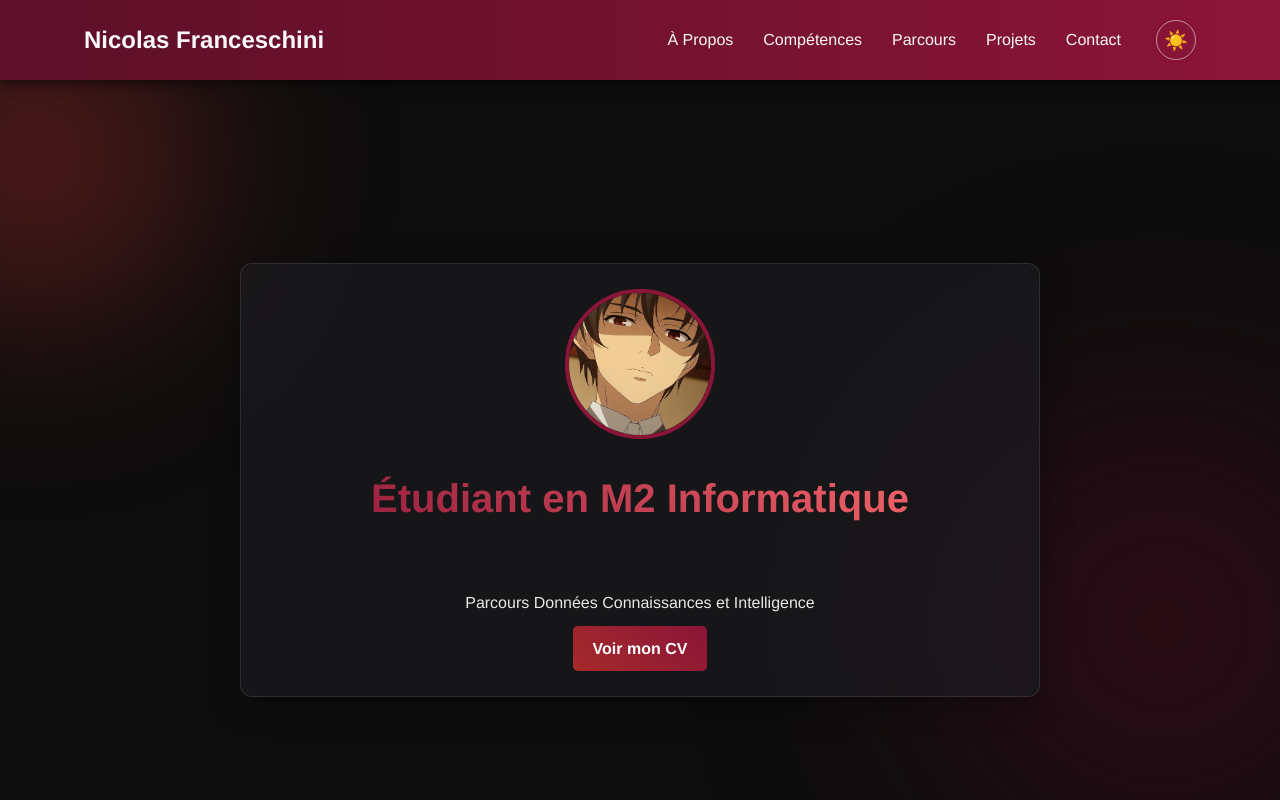
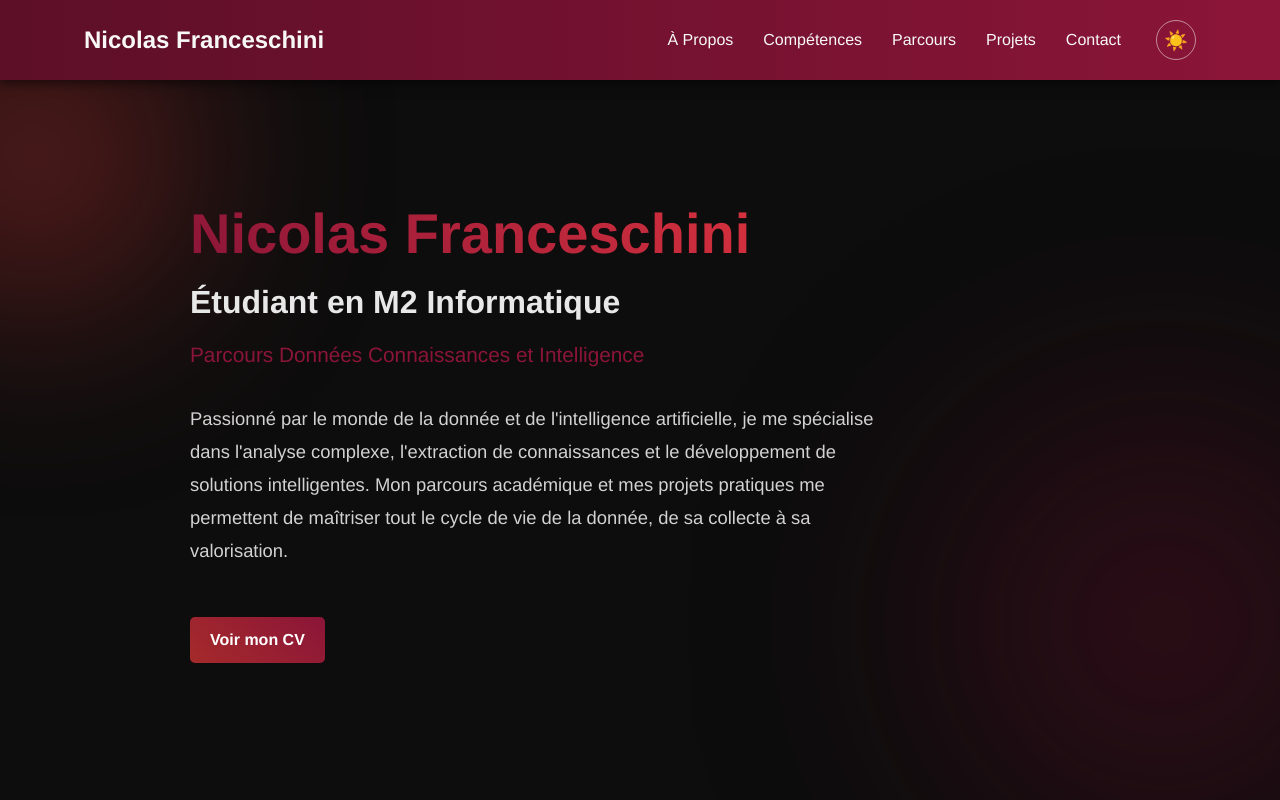
Before and after one commit to Teccybeck/Portfolio_Nicolas_Franceschini, a plain HTML site: page index.html in a window 1280 px wide. Shown: the top 800 px of the page. Drawn offline with Linux system fonts and the light colour scheme.

Commit message:
Add files via upload

```diff
--- a/css/style.css
+++ b/css/style.css
@@ -1,4 +1,6 @@
+/* --- 1. Réinitialisation et Variables Globales --- */
 :root {
+    /* Thème Sombre */
     --primary-color: #8b1538;
     --secondary-color: #5d0f28;
     --glow-color: #ff4040;
@@ -7,7 +9,6 @@
     --gradient-main: linear-gradient(90deg, #5d0f28 0%, #8b1538 100%);
     --gradient-accent: linear-gradient(45deg, #a52a2a, #8b1538);
     --font-stack: 'Helvetica Neue', Helvetica, Arial, sans-serif;
-
     --background-html: #0d0d0d;
     --card-bg: rgba(28, 28, 30, 0.7);
     --card-border: rgba(255, 255, 255, 0.1);
@@ -16,6 +17,7 @@
     --timeline-point-bg: #1a1a1a;
 }
 
+/* Thème Clair */
 body.light-mode {
     --text-color: #343A40;
     --text-accent: #000000;
@@ -53,7 +55,7 @@ body.light-mode {
     background-color: var(--background-html);
 }
 
-/* Lueurs de fond */
+/* Lueurs en fond */
 body::before, body::after {
     content: '';
     position: fixed;
@@ -65,7 +67,7 @@ body::before, body::after {
 }
 
 body.light-mode::before, body.light-mode::after {
-    opacity: 0 !important;
+    opacity: 0 !important; /* Cache les lueurs en mode clair */
 }
 
 body::before {
@@ -96,6 +98,7 @@ body::after {
     to { transform: translate(-20px, -40px) scale(1.1); opacity: 0.6; }
 }
 
+/* --- Conteneur principal --- */
 .container {
     width: 90%;
     max-width: 1200px;
@@ -103,6 +106,7 @@ body::after {
     padding: 0 20px;
 }
 
+/* --- Header --- */
 .main-header {
     background: var(--gradient-main);
     color: white;
@@ -184,7 +188,6 @@ body.light-mode section:nth-child(even) {
     background-color: #f8f8f8;
 }
 
-
 h2 {
     font-size: 2.5em;
     margin-bottom: 60px;
@@ -201,7 +204,7 @@ body.light-mode h2 {
     color: var(--primary-color);
 }
 
-.skills-category, .project-card, .profile-info, .timeline-item {
+.skills-category, .project-card, .timeline-item {
     background-color: var(--card-bg);
     backdrop-filter: blur(12px);
     -webkit-backdrop-filter: blur(12px);
@@ -214,7 +217,6 @@ body.light-mode h2 {
 
 body.light-mode .skills-category,
 body.light-mode .project-card,
-body.light-mode .profile-info,
 body.light-mode .timeline-item {
     backdrop-filter: none;
     -webkit-backdrop-filter: none;
@@ -225,28 +227,76 @@ body.light-mode .timeline-item {
     box-shadow: 0 0 20px var(--hover-shadow-color);
 }
 
+/* A propos */
 #about.hero {
-    min-height: 100vh;
+    min-height: 80vh;
     display: flex;
     flex-direction: column;
     justify-content: center;
+    padding-top: 120px;
+    text-align: left;
 }
 
 .profile-info {
-    max-width: 800px;
+    max-width: 900px;
     margin: 0 auto;
+    background: transparent;
+    backdrop-filter: none;
+    border: none;
+    box-shadow: none;
+    padding: 0;
 }
 
-.profile-pic {
-    width: 150px;
-    height: 150px;
-    border-radius: 50%;
-    object-fit: cover;
-    margin-bottom: 20px;
-    border: 4px solid var(--primary-color);
+.hero-title {
+    font-size: 3.5em;
+    font-weight: 800;
+    margin-bottom: 10px;
+    background: -webkit-linear-gradient(45deg, var(--primary-color), var(--glow-color));
+    -webkit-background-clip: text;
+    background-clip: text;
+    -webkit-text-fill-color: transparent;
+    line-height: 1.2;
 }
 
-/* --- Section Compétences --- */
+#about.hero h2 {
+    font-size: 2em;
+    margin-bottom: 10px;
+    text-align: left;
+    background: none;
+    -webkit-text-fill-color: var(--text-color);
+    color: var(--text-color);
+}
+
+.hero-subtitle {
+    font-size: 1.3em;
+    color: var(--primary-color);
+    font-weight: 500;
+    margin-bottom: 30px;
+}
+
+.hero-description {
+    font-size: 1.15em;
+    line-height: 1.8;
+    max-width: 700px;
+    margin-bottom: 40px;
+    color: var(--text-color);
+    opacity: 0.9;
+}
+
+body.light-mode .hero-title {
+    background: -webkit-linear-gradient(45deg, var(--secondary-color), var(--primary-color));
+    -webkit-background-clip: text;
+    background-clip: text;
+    -webkit-text-fill-color: transparent;
+}
+
+body.light-mode #about.hero h2,
+body.light-mode .hero-description {
+    color: var(--text-color);
+    -webkit-text-fill-color: initial;
+}
+
+/* Compétences */
 .skills-grid {
     display: grid;
     grid-template-columns: repeat(2, 1fr);
@@ -288,11 +338,19 @@ body.light-mode .skills-category h3 {
     transition: all 0.3s ease;
 }
 
+body.light-mode .skills-category li {
+    background-color: #e9ecef;
+}
+
 .skills-category li:hover {
     background-color: rgba(0, 0, 0, 0.3);
     border-left-color: var(--primary-color);
     transform: translateX(10px);
     box-shadow: 0 0 15px rgba(139, 21, 56, 0.4);
+}
+
+body.light-mode .skills-category li:hover {
+    background-color: #dee2e6;
 }
 
 .skills-category li strong {
@@ -301,7 +359,7 @@ body.light-mode .skills-category h3 {
     margin-right: 5px;
 }
 
-/* --- Section Parcours --- */
+/* Parcours */
 .timeline {
     position: relative;
     max-width: 1000px;
@@ -362,7 +420,7 @@ body.light-mode .timeline::after {
 body.light-mode .timeline-item .period { color: #6c757d; }
 
 
-/* --- Section Projets --- */
+/* Projets */
 .projects-grid {
     display: grid;
     grid-template-columns: repeat(2, 1fr);
@@ -419,6 +477,7 @@ body.light-mode .project-links {
     border-top-color: #eee;
 }
 
+/* --- Footer --- */
 .main-footer {
     background-color: var(--secondary-color);
     color: var(--text-accent);
@@ -427,11 +486,6 @@ body.light-mode .project-links {
     border-top: 2px solid var(--primary-color);
     text-align: center;
 }
-
-body.light-mode .main-footer {
-    background-color: #343a40;
-}
-
 
 .main-footer a {
     color: var(--text-accent);
@@ -447,6 +501,7 @@ body.light-mode .main-footer a {
     color: white;
 }
 
+/* Utilitaires (boutons, ...) */
 .btn-primary, .btn-secondary {
     display: inline-block;
     padding: 10px 20px;
@@ -519,10 +574,9 @@ body.light-mode .filter-btn:hover {
 
 .project-card.hidden { display: none !important; }
 
-/* --- Animations au scroll --- */
+/* Animations au scroll */
 .skills-category,
 .project-card,
-.profile-info,
 .timeline-item,
 h2 {
     opacity: 0;
@@ -532,7 +586,6 @@ h2 {
 
 .skills-category.visible,
 .project-card.visible,
-.profile-info.visible,
 .timeline-item.visible,
 h2.visible {
     opacity: 1;
@@ -545,6 +598,7 @@ h2.visible {
     transition-delay: 0.2s;
 }
 
+/* --- Responsive Design --- */
 @media (max-width: 768px) {
     .main-header .container, .container {
         width: 95%;
@@ -570,6 +624,15 @@ h2.visible {
         gap: 5px;
     }
 
+    #about.hero {
+        padding-top: 150px;
+        text-align: center;
+    }
+
+    .hero-title {
+        font-size: 2.5em;
+    }
+
     .skills-grid, .projects-grid {
         grid-template-columns: 1fr;
     }
--- a/index.html
+++ b/index.html
@@ -25,15 +25,22 @@
     </header>
 
     <section id="about" class="hero">
-        <div class="container">
-            <div class="profile-info">
-                <img src="assets/profile.jpg" alt="Photo de profil" class="profile-pic">
-                <h2>Étudiant en M2 Informatique</h2>
-                <p>Parcours Données Connaissances et Intelligence</p>
-                <a href="assets/CV_Nicolas_Franceschini.pdf" class="btn-primary">Voir mon CV</a>
+    <div class="container">
+        <div class="profile-info">
+            <h1 class="hero-title">Nicolas Franceschini</h1>
+            <h2>Étudiant en M2 Informatique</h2>
+            <p class="hero-subtitle">Parcours Données Connaissances et Intelligence</p>
+
+            <div class="hero-description">
+                <p>
+                    Passionné par le monde de la donnée et de l'intelligence artificielle, je me spécialise dans l'analyse complexe, l'extraction de connaissances et le développement de solutions intelligentes. Mon parcours académique et mes projets pratiques me permettent de maîtriser tout le cycle de vie de la donnée, de sa collecte à sa valorisation.
+                </p>
             </div>
+
+            <a href="assets/CV_Nicolas_Franceschini.pdf" class="btn-primary" target="_blank">Voir mon CV</a>
         </div>
-    </section>
+    </div>
+</section>
 
     <section id="skills" class="skills-section">
         <div class="container">
```
